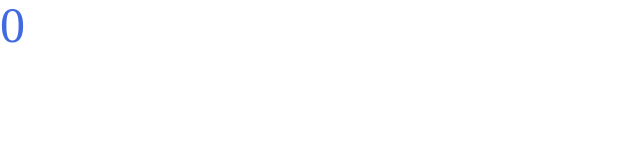
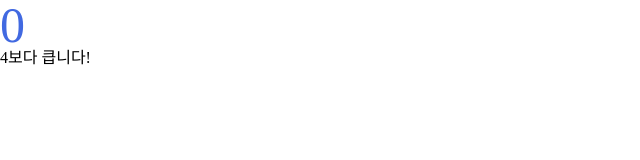
Before and after one commit to yeyoung8805/vue3-practice, a Vue app: page / in a window 1280 px wide. Shown: the top 160 px of the page, without its empty margins (0-640 px from the left). Built offline with nearby package versions, Linux system fonts and the light colour scheme.

Commit message:
App.vue changes (not working)

```diff
--- a/src/App.vue
+++ b/src/App.vue
@@ -2,6 +2,7 @@
   <h1 @click="increase()">
     {{ count }}
   </h1>
+  <div>4보다 큽니다!</div>
 </template>
 
 <script>
```
